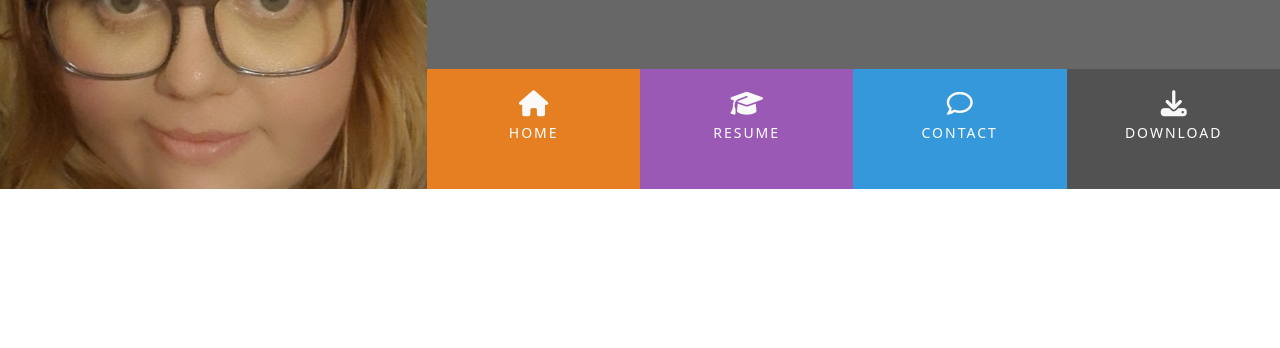
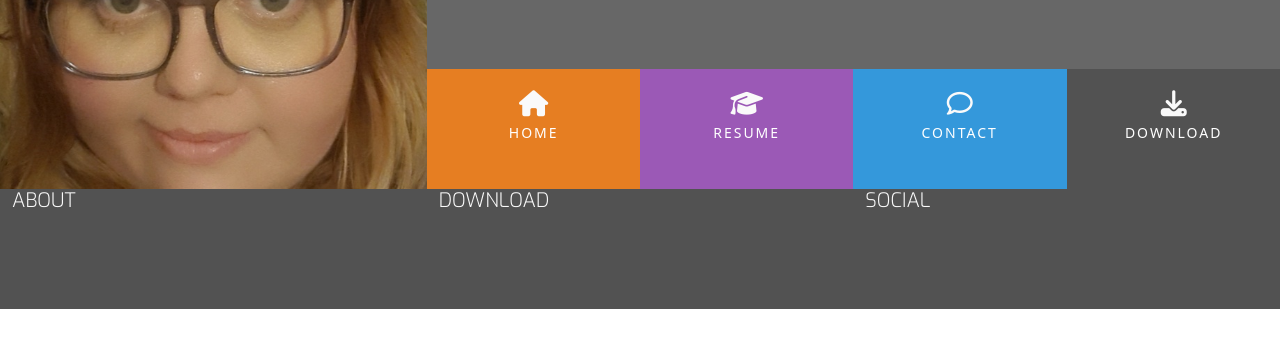
Before and after one commit to leannebooden/online-resume, a plain HTML site: page index.html in a window 1280 px wide. Shown: the part 180-528 px from the top of the page. Drawn offline with nearby package versions, Linux system fonts and the light colour scheme.

Commit message:
added footer and some basic styling

```diff
--- a/assets/css/style.css
+++ b/assets/css/style.css
@@ -1,4 +1,4 @@
-@import url('https://fonts.googleapis.com/css2?family=Exo:ital,wght@0,100..900;1,100..900&family=Roboto:ital,wght@0,100;0,300;0,400;0,500;0,700;0,900;1,100;1,300;1,400;1,500;1,700;1,900&display=swap');
+@import url("https://fonts.googleapis.com/css2?family=Exo:ital,wght@0,100..900;1,100..900&family=Roboto:ital,wght@0,100;0,300;0,400;0,500;0,700;0,900;1,100;1,300;1,400;1,500;1,700;1,900&display=swap");
 
 /*--------------------------Colours */
 
@@ -22,6 +22,25 @@
   background-color: #525252;
 }
 
+/*--------------------------Special paddings/margins/text */
+
+h1,
+h2,
+h3,
+h4 {
+  margin: 0;
+}
+
+.uppercase {
+  text-transform: uppercase;
+}
+
+.general-sub {
+  font-family: "Exo", sans-serif;
+  font-weight: 300;
+  color: #fafafa;
+}
+
 /*--------------------------Heading */
 
 header {
@@ -38,9 +57,9 @@ header {
   background-repeat: no-repeat;
   background-size: cover;
   min-height: 360px;
-    transition: all .5s ease-in-out;
-    -moz-transition: all .5s ease-in-out;
-    -webkit-transition: all .5s ease-in-out;
+  transition: all 0.5s ease-in-out;
+  -moz-transition: all 0.5s ease-in-out;
+  -webkit-transition: all 0.5s ease-in-out;
 }
 
 .name {
@@ -116,3 +135,12 @@ header {
   background-color: rgba(0, 0, 0, 0.2);
   height: 120px;
 }
+
+/*--------------------------Footer */
+
+footer {
+  background-color: #525252;
+  color: #fafafa;
+  min-height: 120px;
+  margin: 0;
+}
--- a/index.html
+++ b/index.html
@@ -48,8 +48,18 @@
 
         </section>
 
-        <footer>
-
+        <footer class="container-fluid">
+            <div class="row">
+                <div class="col-sm-4">
+                    <h5 class="uppercase general-sub">About</h5>
+                </div>
+                <div class="col-sm-4">
+                    <h5 class="uppercase general-sub">Download</h5>
+                </div>
+                <div class="col-sm-4">
+                    <h5 class="uppercase general-sub">Social</h5>
+                </div>
+            </div>
         </footer>
 
     </body>
```
Lines whose indentation alone changed are shown as unchanged.
